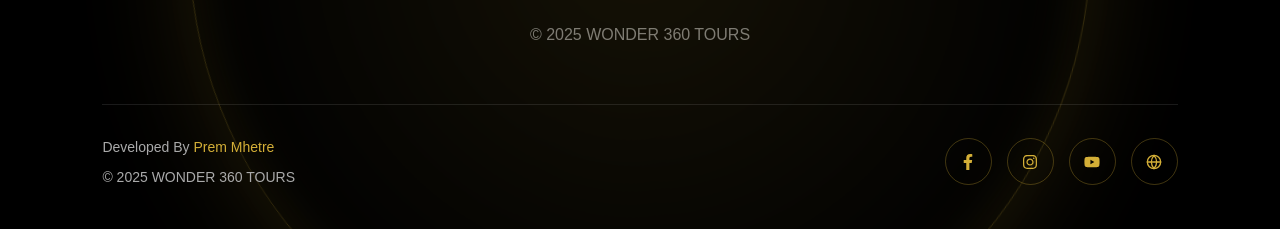
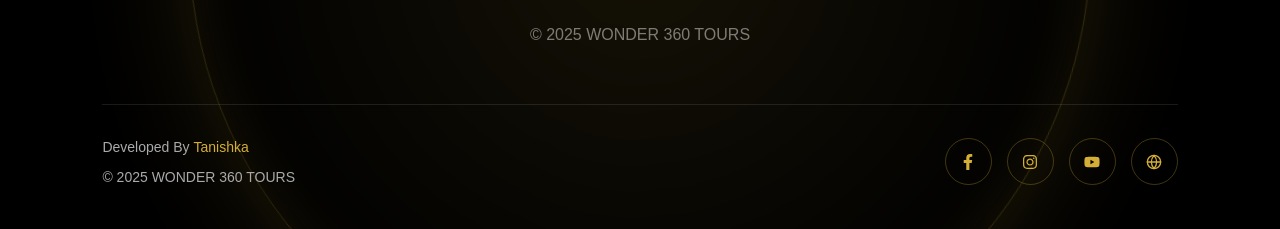
Before and after one commit to Tanishka2302/wonder-360, a Next.js app: page / in a window 1280 px wide. Shown: the part 10932-11161 px from the top of the page. Built offline with nearby package versions, Linux system fonts and the light colour scheme.

Commit message:
fix: update footer

```diff
--- a/components/FooterPremium.tsx
+++ b/components/FooterPremium.tsx
@@ -64,7 +64,7 @@ export default function FooterPremium() {
 
   <div className="footer-strip-left">
     <p>
-      Developed By <span>Prem Mhetre</span>
+      Developed By <span>Tanishka</span>
     </p>
     <p>
       © 2025 WONDER 360 TOURS
```
